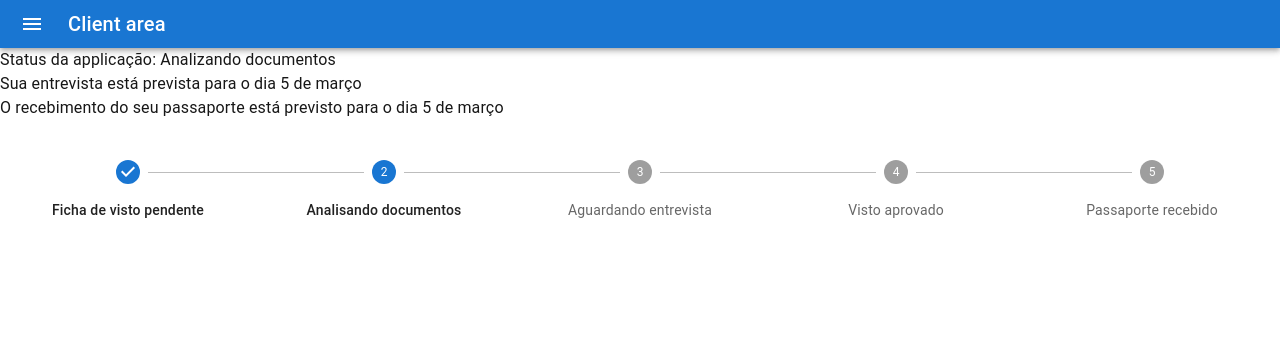
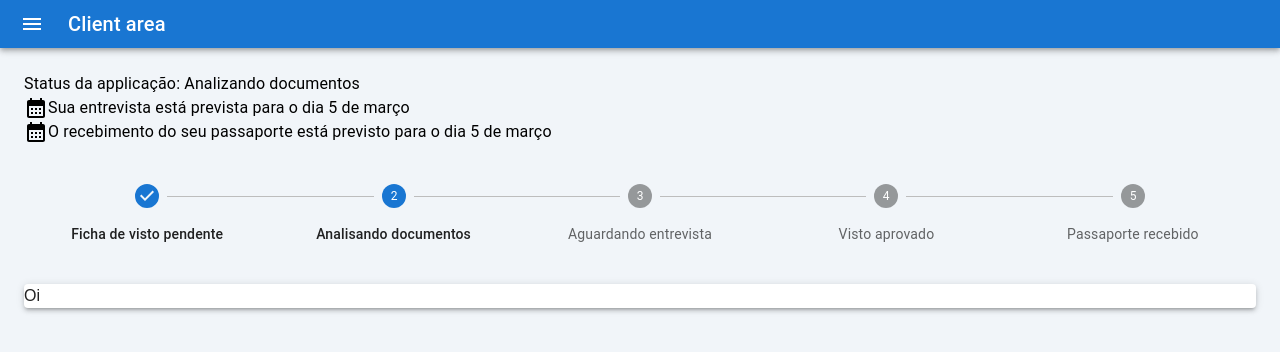
Before and after one commit to ramiscd/client-area-front, a Next.js app: page / in a window 1280 px wide. Shown: the top 352 px of the page. Built offline with nearby package versions, Linux system fonts and the light colour scheme.

Commit message:
fix layout and add paper

```diff
--- a/app/page.tsx
+++ b/app/page.tsx
@@ -1,5 +1,5 @@
-import { AppBar, Box, Button, IconButton, Step, StepLabel, Stepper, Toolbar, Typography } from "@mui/material";
-import { AccessAlarm, ThreeDRotation, Menu } from "@mui/icons-material";
+import { AppBar, Box, Button, IconButton, Paper, Step, StepLabel, Stepper, Toolbar, Typography } from "@mui/material";
+import { AccessAlarm, ThreeDRotation, Menu, CalendarMonth } from "@mui/icons-material";
 
 const steps = [
   'Ficha de visto pendente',
@@ -11,11 +11,11 @@ const steps = [
 
 export default function Home() {
   return (
-    <div className="">
+    <div className="bg-slate-100 h-screen">
       <AppBar position="static">
         <Toolbar variant="dense">
-          <IconButton edge="start" color="inherit" aria-label="menu" sx={{ mr: 2}}>
-            <Menu/>
+          <IconButton edge="start" color="inherit" aria-label="menu" sx={{ mr: 2 }}>
+            <Menu />
           </IconButton>
           <Typography variant="h6" color="inherit" component="div">
             Client area
@@ -23,21 +23,25 @@ export default function Home() {
         </Toolbar>
       </AppBar>
 
-      <Typography>Status da applicação: Analizando documentos</Typography>
-      <div>
-        <Typography>
+      <div className="m-6">
+
+        <Typography className="text-black">Status da applicação: Analizando documentos</Typography>
+        <div className="flex">
+          <CalendarMonth sx={{ color: "black" }} />
+          <Typography className="text-black">
             Sua entrevista está prevista para o dia 5 de março
           </Typography>
         </div>
-      <div>
-        <Typography>
+        <div className="flex">
+          <CalendarMonth sx={{ color: "black" }} />
+          <Typography className="text-black">
             O recebimento do seu passaporte está previsto para o dia 5 de março
           </Typography>
         </div>
 
 
 
-      <Box sx={{ width: '100%'}} className="my-10">
+        <Box sx={{ width: '100%' }} className="my-10">
           <Stepper activeStep={1} alternativeLabel>
             {steps.map((label) => (
               <Step key={label}>
@@ -46,6 +50,14 @@ export default function Home() {
             ))}
           </Stepper>
         </Box>
+
+        <Paper elevation={3}>
+          <h1>Oi</h1>
+        </Paper>
+
+      </div>
+
+
     </div>
   );
 }
```
Lines whose indentation alone changed are shown as unchanged.
